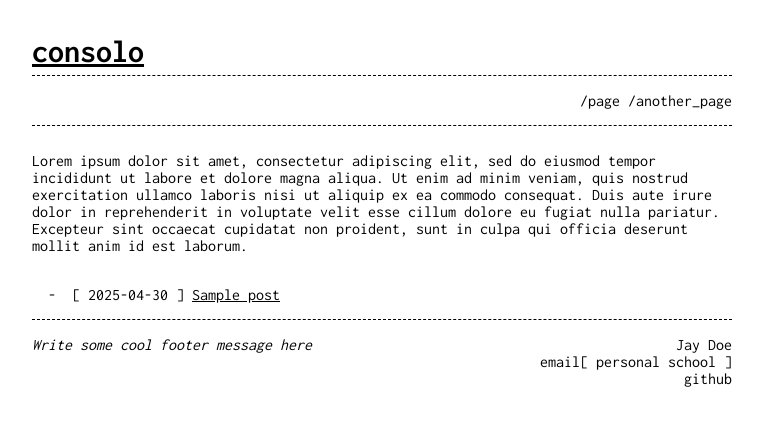
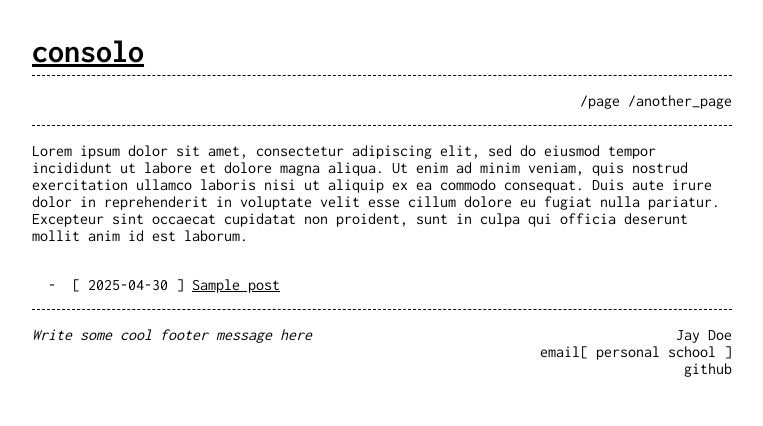
Before and after one commit to Forthoney/consolo, a Jekyll site: the page built from index.md, in a window 1280 px wide. Shown: the top 426 px of the page, without its empty margins (258-1021 px from the left). Built offline with Jekyll 4.4.1, drawn with Linux system fonts in a browser that asks for light colours.

Commit message:
Update style.css

```diff
--- a/assets/css/style.css
+++ b/assets/css/style.css
@@ -36,12 +36,8 @@ body {
 
 .home {
   display: flex;
-  align-items: flex-start;
+  align-items: center;
   gap: 10px;
-
-  > * {
-    margin-top: 10px;
-  }
 }
 
 .thumbnail {
```
